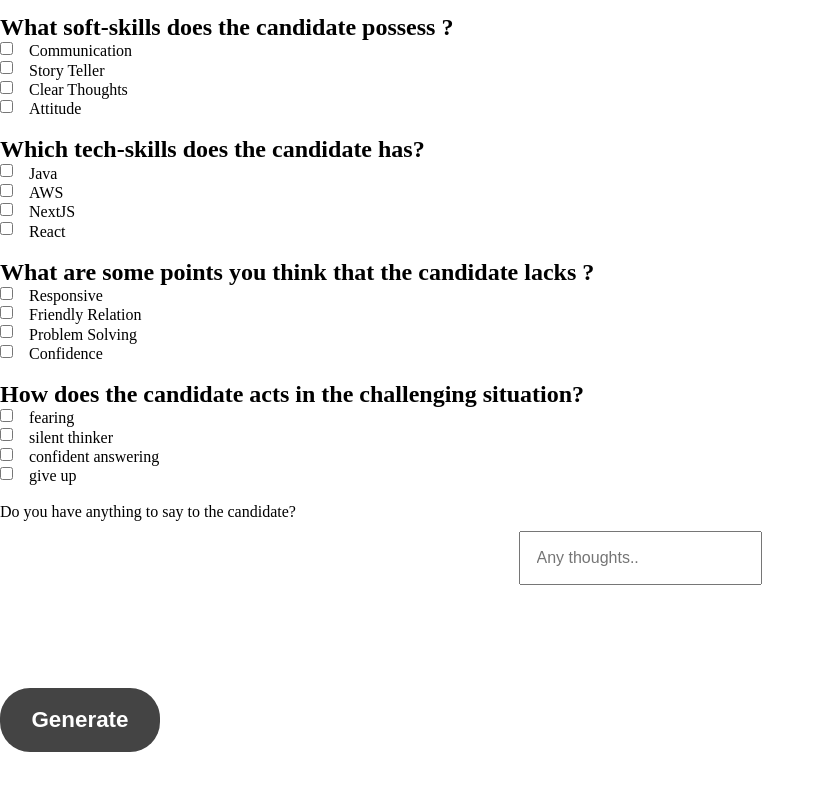
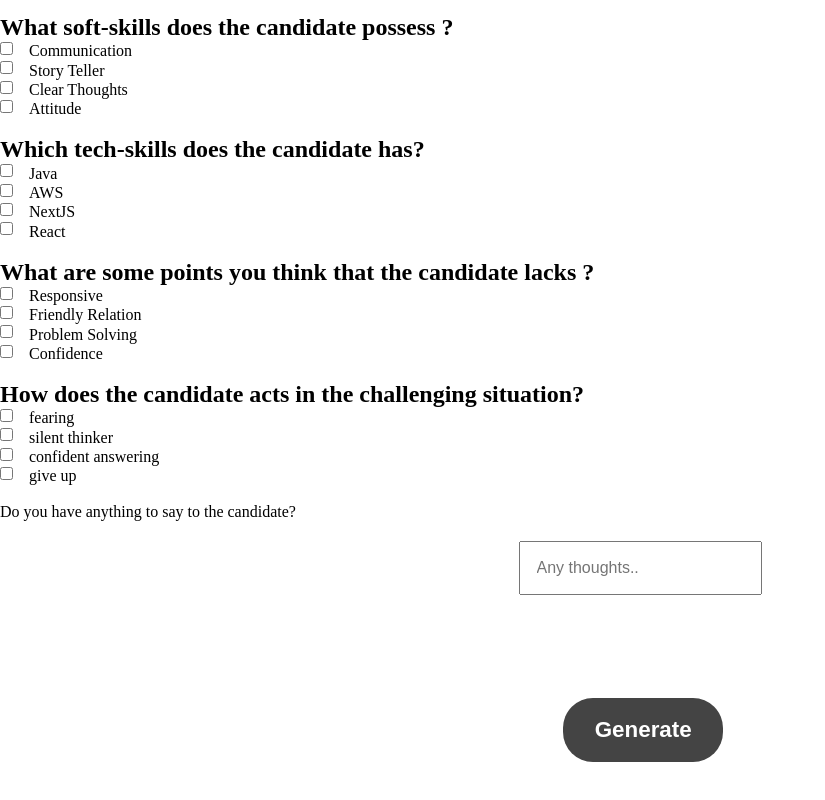
Before and after one commit to abhishekY2401/FeedoHQ, a React (Create React App) app: page /feedback in a window 1280 px wide. Shown: the part 306-1106 px from the top of the page, without its empty margins (0-825 px from the left). Before the commit the page ends 1058 px from the top, so only its background shows below. Built offline with nearby package versions, Linux system fonts and the light colour scheme; no server answers; what @react-pdf/renderer would draw is missing.

Commit message:
changed the styles of form elements

```diff
--- a/src/components/FeedbackPage/Form.css
+++ b/src/components/FeedbackPage/Form.css
@@ -21,6 +21,7 @@
 }
 
 .btn {
+    margin-left: 44%;
     padding: 1.2rem;
     width: 10rem;
     border-radius: 30px;
@@ -31,6 +32,7 @@
     background-color: #444444;
     color: #fff;
     cursor: pointer;
+    margin-bottom: 5%;
 }
 
 .btn:hover {
@@ -43,8 +45,15 @@
     padding: 1rem;
     font-size: 1rem;
     outline: none;
-    margin-top: 10px;
+    margin-top: 20px;
     margin-bottom: 8vw;
+}
+
+#any {
+    margin-left: 35%;
+    font-size: 1.7rem;
+    font-family: 'Oswald';
+    font-weight: 700;
 }
 
 .questions {
```
